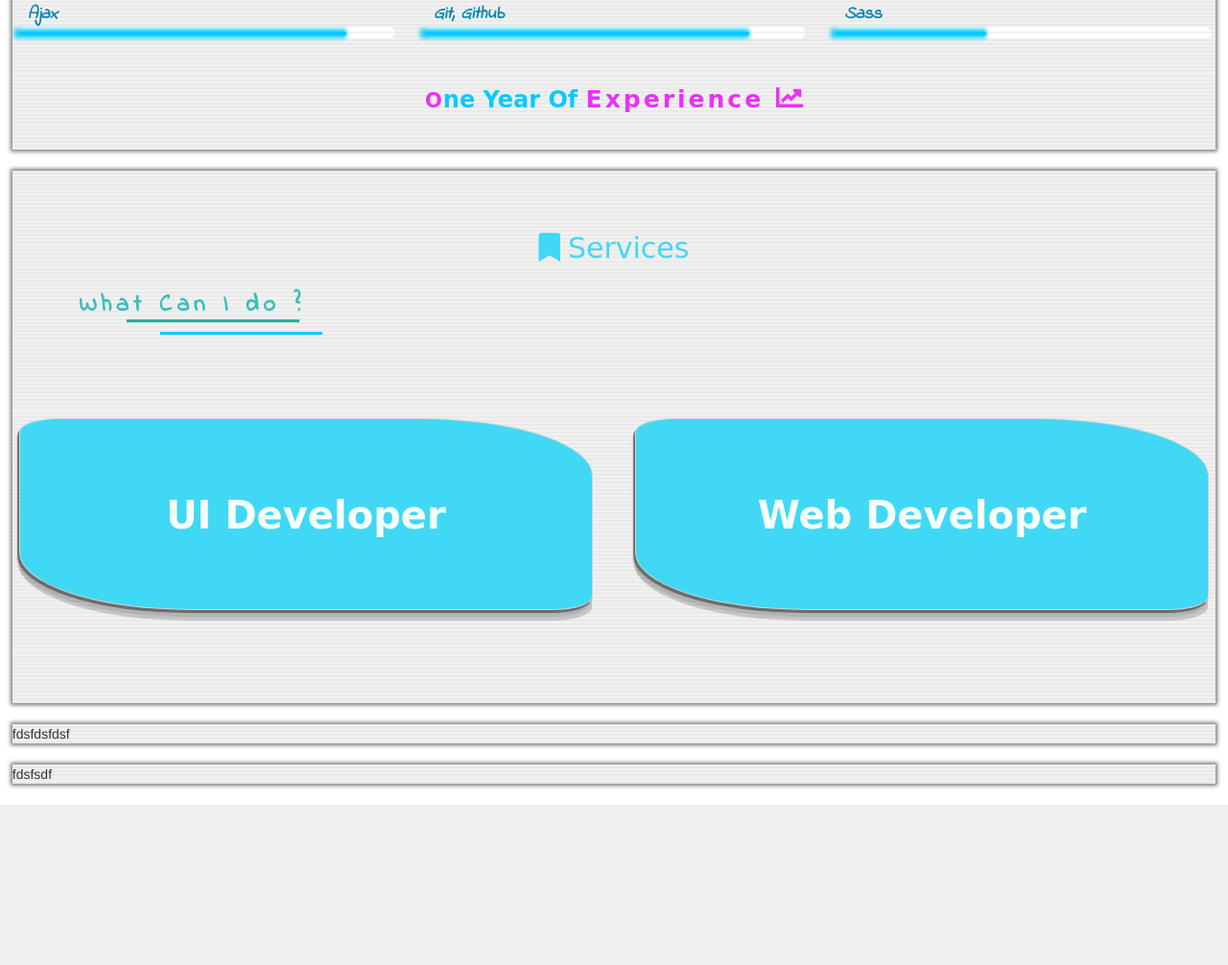
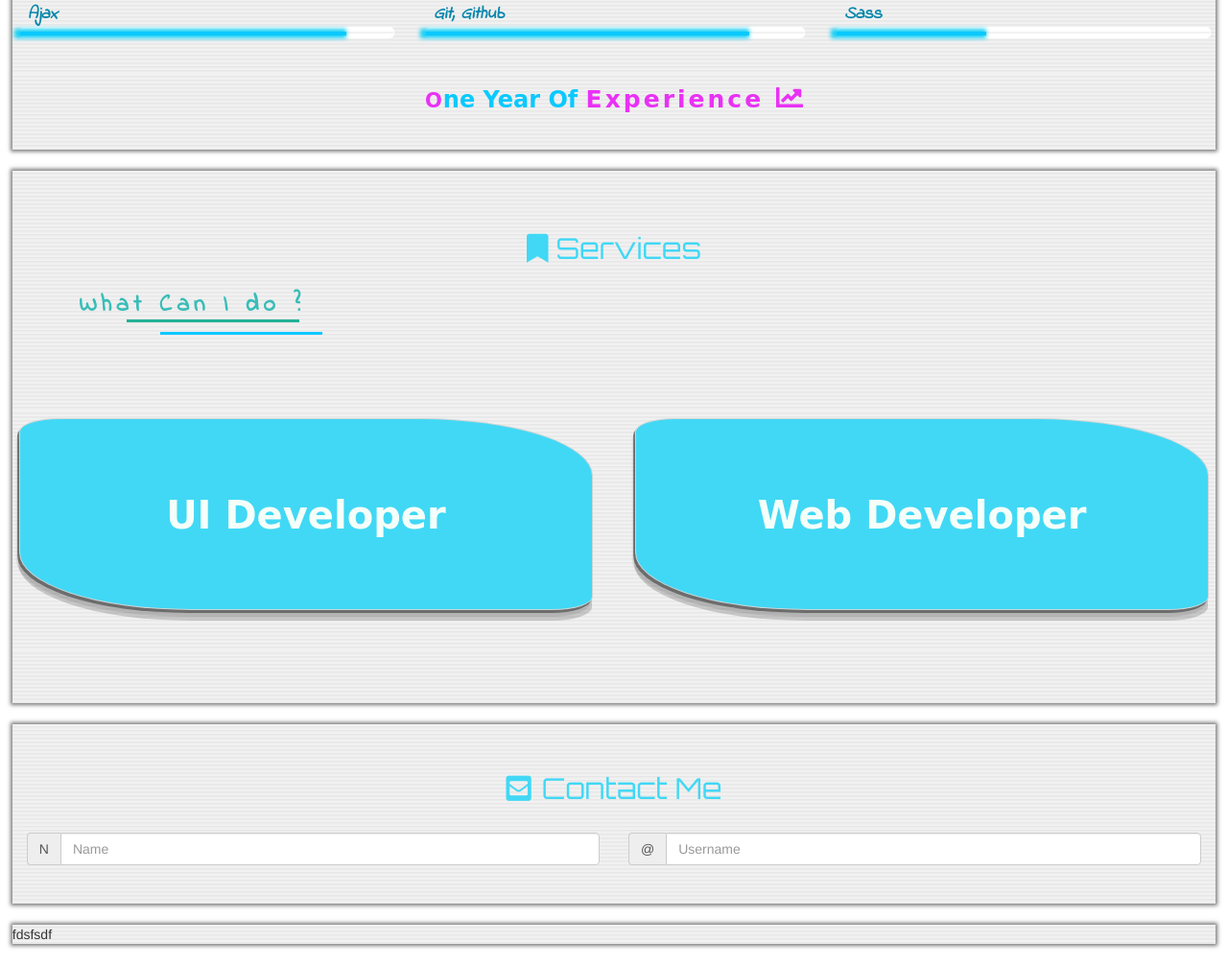
Before and after one commit to Abd-Elrazek/MY_Website, a PHP site: page / in a window 1280 px wide. Shown: the part 1279-2285 px from the top of the page at 96% size. Before the commit the page ends 2118 px from the top, so only its background shows below. Run offline with PHP 8.4, Linux system fonts and the light colour scheme; some web fonts are replaced.

Commit message:
I careated two input type text for page contact

```diff
--- a/css/main-style.css
+++ b/css/main-style.css
@@ -587,7 +587,7 @@ span.el_info_f {
 	color: #41d8f5;
 	margin-left: 4px;
 	font-weight: 500;
-	font-family: cursive;
+	font-family: 'Orbitron', sans-serif;
 }
 
 .address-services .h_page {
@@ -636,6 +636,53 @@ span.el_info_f {
 }
 
 /*End style of page sevices*/
+
+/*Start page of Contact Me*/
+
+.card-contact {
+	padding-top: 20px;
+	padding-bottom: 20px;
+}
+
+.card-contact .address {
+	text-align: center;
+	padding-top: 30px;
+	padding-bottom: 30px;
+
+}
+
+.card-contact .address h2 {
+	display: inline;
+	color: #41d8f5;
+	font-family: 'Orbitron', sans-serif;
+
+}
+
+.card-contact .address .fas {
+	display: inline;
+	padding-right: 7px;
+	color: #41d8f5;
+	font-size: 30px;
+}
+
+.card-contact .input-group {
+	padding-bottom: 20px;
+}
+
+.card-contact .name {
+	padding-left: 15px;
+}
+
+.card-contact .user {
+	padding-right: 15px;
+}
+
+
+
+
+
+
+/*Start page of Contact Me*/
 
 /*Start Media Query here*/
 
@@ -887,4 +934,16 @@ span.el_info_f {
 
 /*End Media query for third page of services*/
 
+/*Start query of fourth page of Contact Me*/
+
+@media screen and (max-width:767px) {
+	.card-contact .name,
+	.card-contact .user {
+		padding-left: 20px;
+		padding-right: 20px;
+	}
+}
+
+/*End query of fourth page of Contact Me*/
+
 /*End media query*/
--- a/index.php
+++ b/index.php
@@ -209,10 +209,31 @@
 		</div>
 	</div>
 	<!--End page of Services page -->
+
 	<!--  start Contact page  -->
-	<div class="card">
-		fdsfdsfdsf
+	<div class="card card-contact">
+		<div class="address">
+			<i class="fas fa-envelope-square fa-2x"></i>
+			<h2>Contact Me</h2>
+		</div>
+		<form>
+			<div class="row">
+				<div class="col-sm-6 col-xs-12">
+					<div class="input-group name">
+						<span class="input-group-addon" id="basic-addon1">N</span>
+						<input type="text" class="form-control" placeholder="Name" aria-describedby="basic-addon1">
+					</div>
+				</div>
+				<div class="col-sm-6 col-xs-12">
+					<div class="input-group user">
+						<span class="input-group-addon" id="basic-addon1">@</span>
+						<input type="text" class="form-control" placeholder="Username" aria-describedby="basic-addon1">
+					</div>
+				</div>
+			</div>
+		</form>
 	</div>
+
 	<!--  start About page  -->
 	<div class="card">
 		fdsfsdf
```
